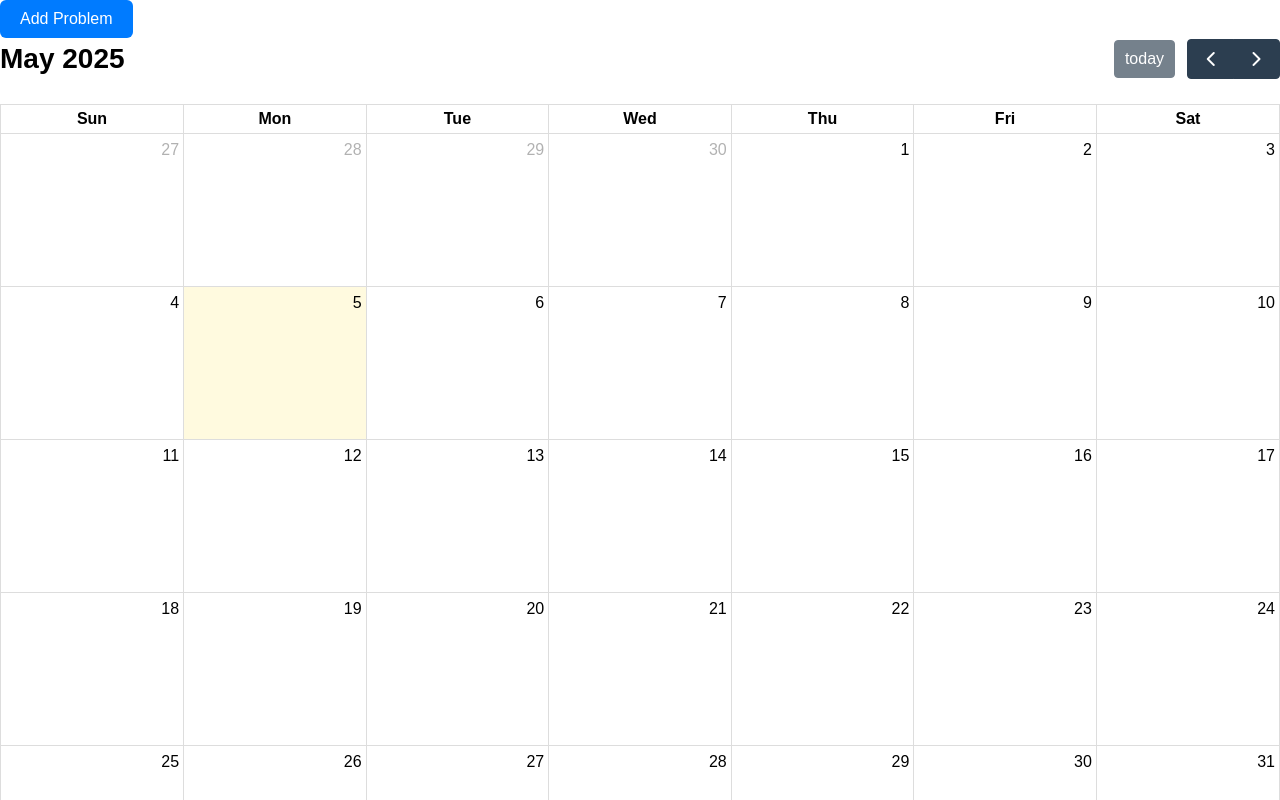
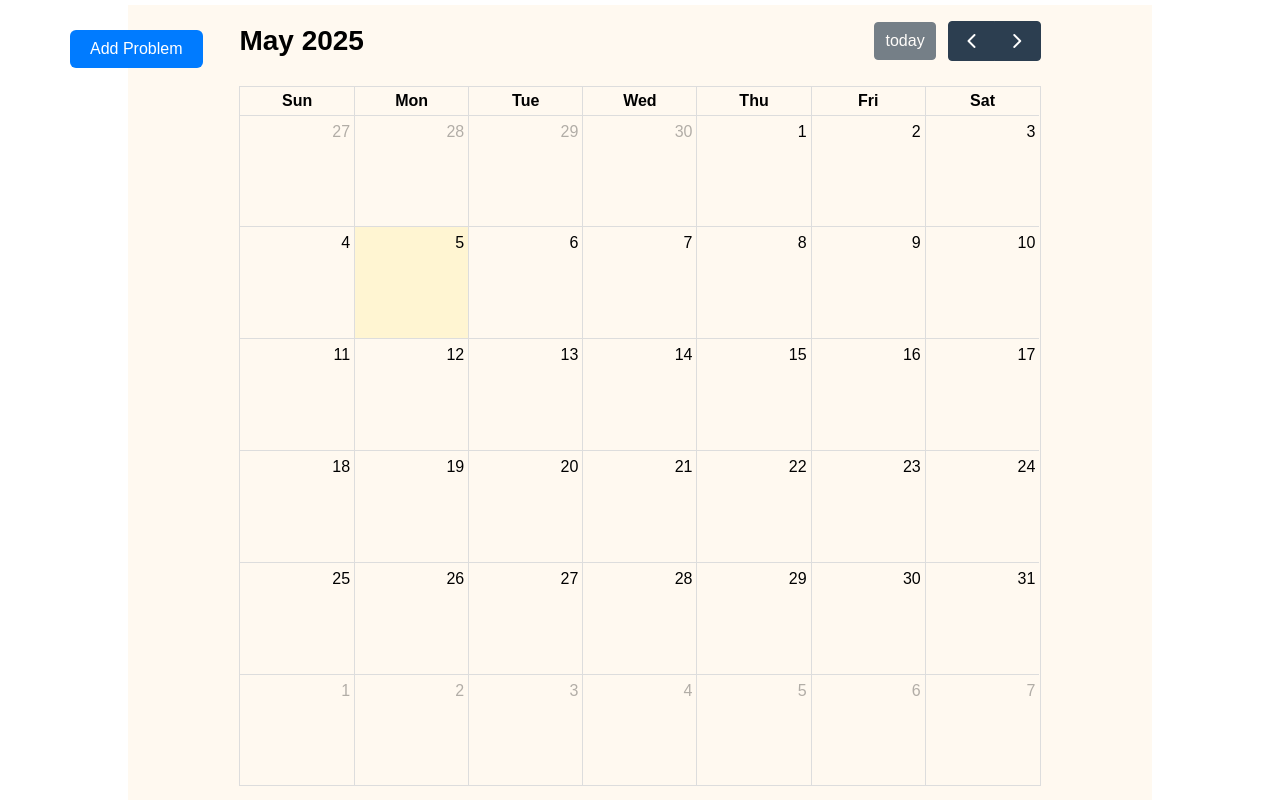
Before and after one commit to hardikjumnani/problem-lifecycle-calendar, a React (Vite) app in the folder problem-lifecycle-calendar/: page / in a window 1280 px wide. Shown: the top 800 px of the page. Built offline with nearby package versions, Linux system fonts and the light colour scheme.

Commit message:
add event on click date

```diff
--- a/problem-lifecycle-calendar/package.json
+++ b/problem-lifecycle-calendar/package.json
@@ -12,6 +12,7 @@
   "dependencies": {
     "@fullcalendar/core": "^6.1.17",
     "@fullcalendar/daygrid": "^6.1.17",
+    "@fullcalendar/interaction": "^6.1.17",
     "@fullcalendar/multimonth": "^6.1.17",
     "@fullcalendar/react": "^6.1.17",
     "react": "^19.0.0",
--- a/problem-lifecycle-calendar/src/App.css
+++ b/problem-lifecycle-calendar/src/App.css
@@ -8,3 +8,14 @@ body {
   font-family: Arial, sans-serif;
   line-height: 1.5;
 }
+
+.add-problem-container {
+  margin: 20px 20px 0 20px;
+  position: absolute;
+  top: 10px;
+  left: 50px;
+}
+
+.calendar-container {
+  margin: 5px 10%;
+}
--- a/problem-lifecycle-calendar/src/App.jsx
+++ b/problem-lifecycle-calendar/src/App.jsx
@@ -14,8 +14,13 @@ function App() {
 
   return (
     <>
-      <Button label="Add Problem" onClick={handleClick} />
-      <Calendar />
+      <div class="add-problem-container">
+        <Button label="Add Problem" onClick={handleClick} />
+      </div>
+
+      <div class="calendar-container">
+        <Calendar />
+      </div>
     </>
   )
 }
--- a/problem-lifecycle-calendar/src/components/Calendar.css
+++ b/problem-lifecycle-calendar/src/components/Calendar.css
@@ -0,0 +1,5 @@
+.calendar-container {
+  background-color: rgb(255, 249, 240);
+  /* border: 5px solid pink; */
+  padding: 5px;
+}
--- a/problem-lifecycle-calendar/src/components/Calendar.jsx
+++ b/problem-lifecycle-calendar/src/components/Calendar.jsx
@@ -1,13 +1,32 @@
+import { useState } from 'react';
 import './Calendar.css';
 import FullCalendar from '@fullcalendar/react'
 import dayGridPlugin from '@fullcalendar/daygrid' // a plugin!
+import interactionPlugin from '@fullcalendar/interaction'; // for selectable
 
 export default function Calendar() {
+
+  const [events, setEvents] = useState([]);
+
+  const handleDateClick = (arg) => {
+    const title = prompt('Enter event title:');
+    if (title) {
+      setEvents([...events, { title, date: arg.dateStr }]);
+    }
+  };
+
   return (
     <div className="calendar-container">
       <FullCalendar
-        plugins={[dayGridPlugin]}
+        plugins={[dayGridPlugin, interactionPlugin]}
         initialView="dayGridMonth"
+        aspectRatio={2}
+        contentHeight={700}
+
+        selectable= {true}
+        selectMirror={true}
+        events={events}
+        dateClick={handleDateClick}
       />
     </div>
   )
```
Also changed, not shown: 1 other file (tests, documents, lock files or other folders).
